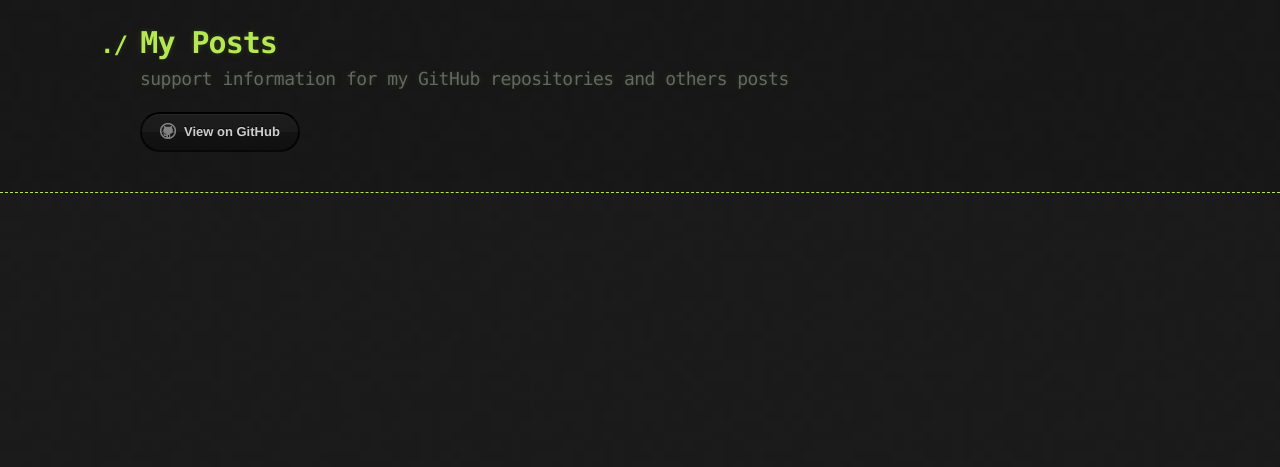
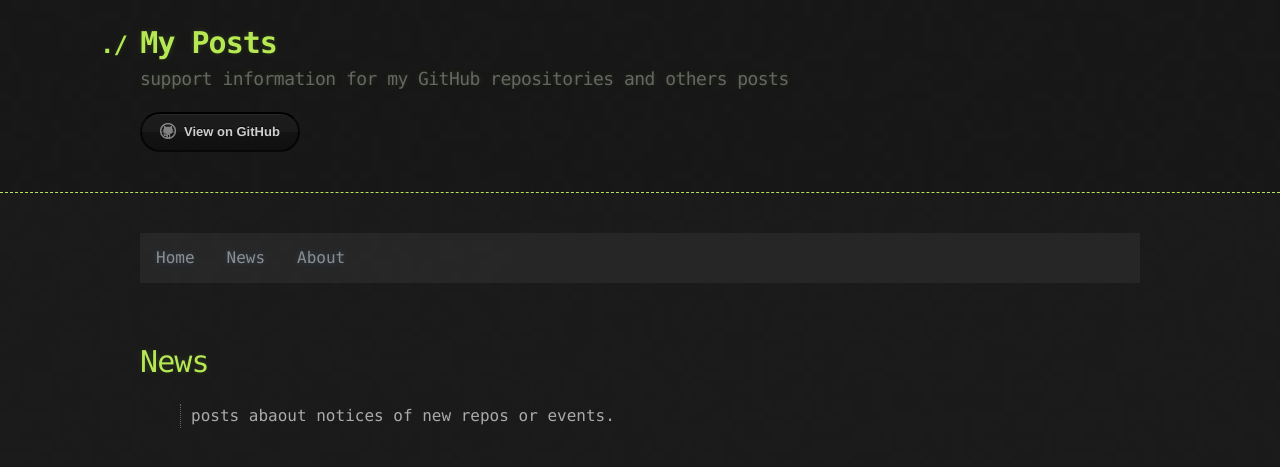
Before and after one commit to Uhron/Uhron.github.io, a Jekyll site: the page built from news.md, in a window 1280 px wide. Shown: the top 467 px of the page. Built offline with Jekyll 4.4.1, drawn with Linux system fonts in a browser that asks for light colours; our own code applies the rules of GitHub Pages for plain Markdown files.

Commit message:
edit site

```diff
--- a/news.md
+++ b/news.md
@@ -0,0 +1,43 @@
+---
+layout: default
+title: News
+permalink: /news/
+---
+<style>
+ul {
+    opacity: 0.5;
+    list-style-type: none;
+    margin: 0;
+    padding: 0;
+    overflow: hidden;
+    background-color: #333;
+}
+
+li {
+    float: left;
+}
+
+li a {
+    display: block;
+    color: white;
+    text-align: center;
+    padding: 14px 16px;
+    text-decoration: none;
+}
+
+li a:hover {
+    background-color: #111;
+}
+</style>
+<ul>
+  <li><a href="/">Home</a></li>
+  <li><a href="/news/">News</a></li>
+  <li><a href="/about/">About</a></li>
+</ul>
+
+<br/>
+
+# News
+>
+> posts abaout notices of new repos or events.
+>
```
Also changed, not shown: about.md (+1 -1 lines), index.md (+1 -1 lines), 10 other files.
